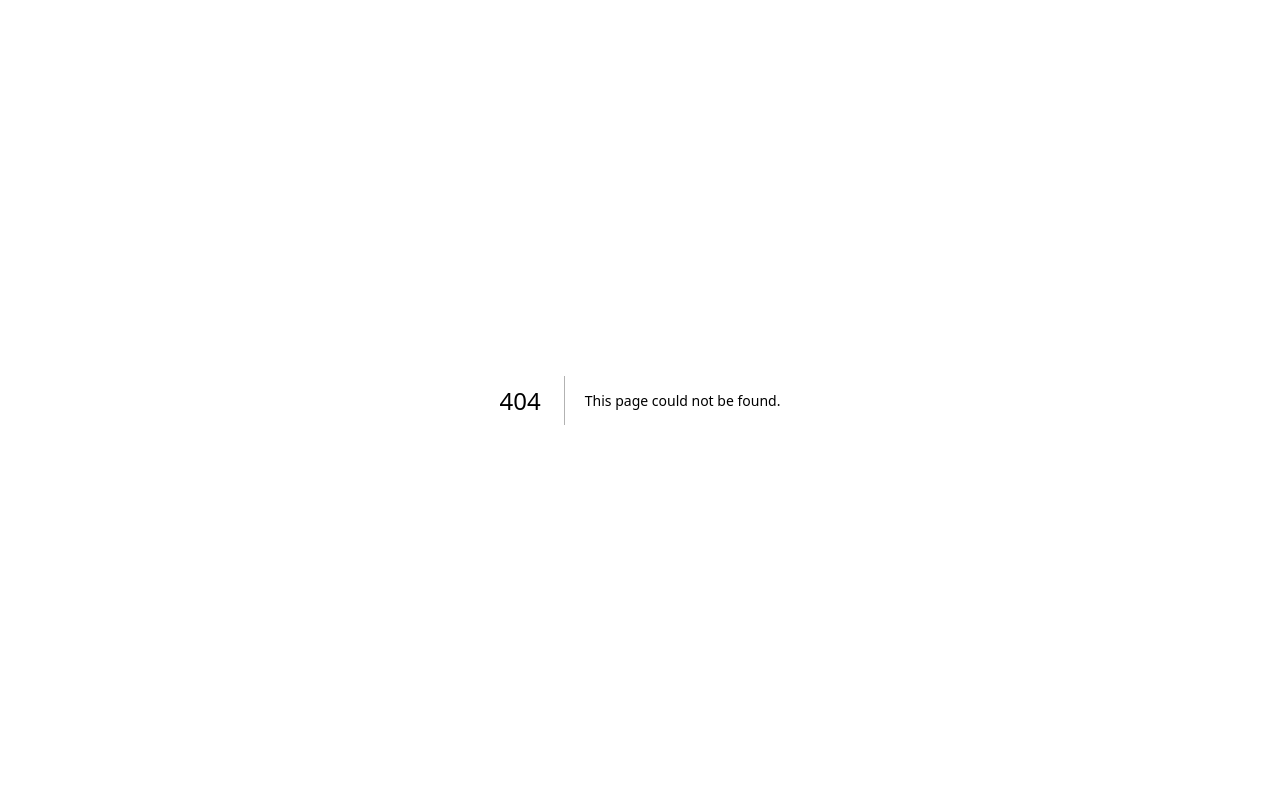
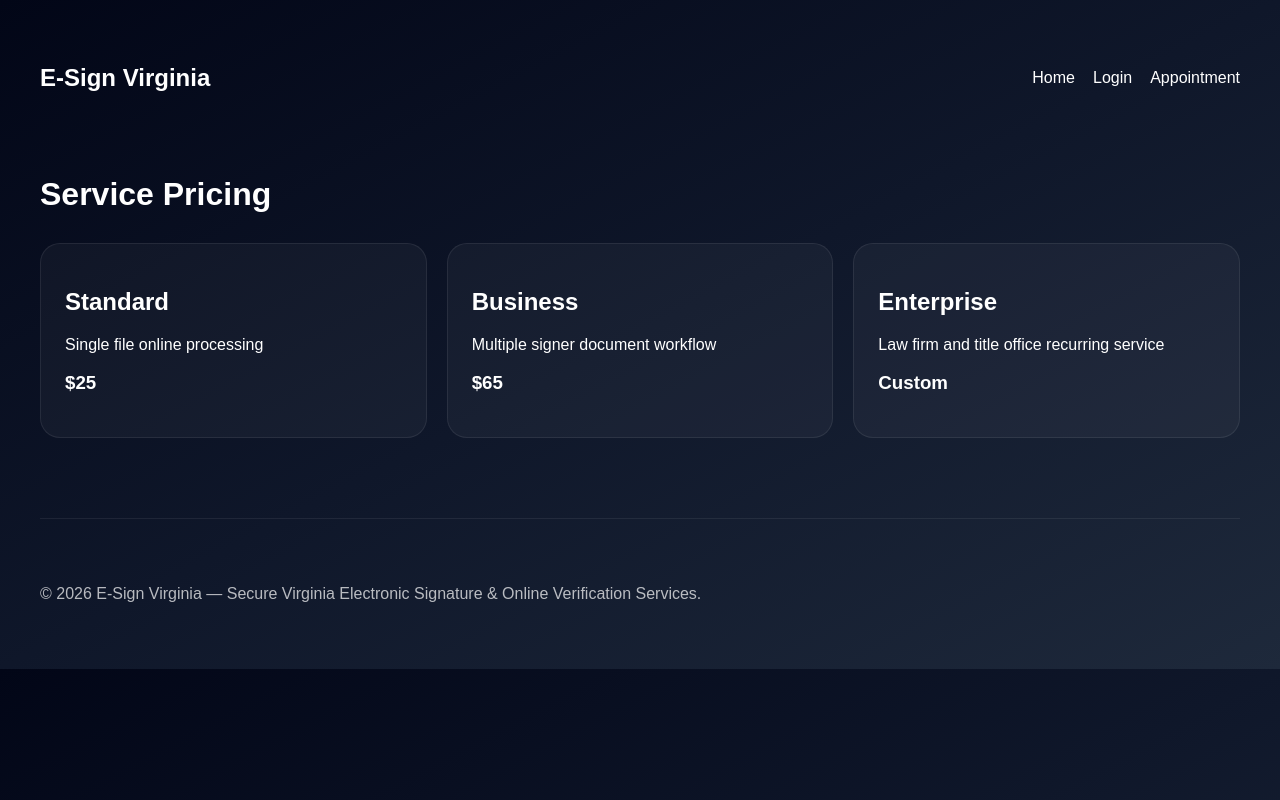
Before and after one commit to rawillia9801/esign, a Next.js app: page /pricing in a window 1280 px wide. Before the commit this address had no page. Built offline with nearby package versions, Linux system fonts and the light colour scheme.

Commit message:
Add pricing page

```diff
--- /dev/null
+++ b/app/pricing/page.tsx
@@ -0,0 +1,17 @@
+import Header from '../../components/Header'
+import Footer from '../../components/Footer'
+
+export default function Pricing(){
+ return (
+  <main className="container" style={{paddingTop:'20px'}}>
+   <Header />
+   <h1 style={{marginTop:'40px'}}>Service Pricing</h1>
+   <div style={{display:'grid',gridTemplateColumns:'repeat(3,1fr)',gap:'20px',marginTop:'30px'}}>
+    <div className="card"><h2>Standard</h2><p>Single file online processing</p><h3>$25</h3></div>
+    <div className="card"><h2>Business</h2><p>Multiple signer document workflow</p><h3>$65</h3></div>
+    <div className="card"><h2>Enterprise</h2><p>Law firm and title office recurring service</p><h3>Custom</h3></div>
+   </div>
+   <Footer />
+  </main>
+ )
+}
```
